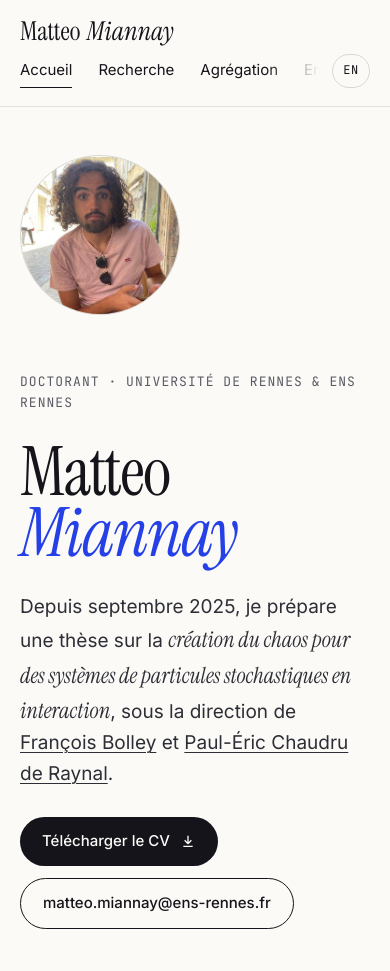
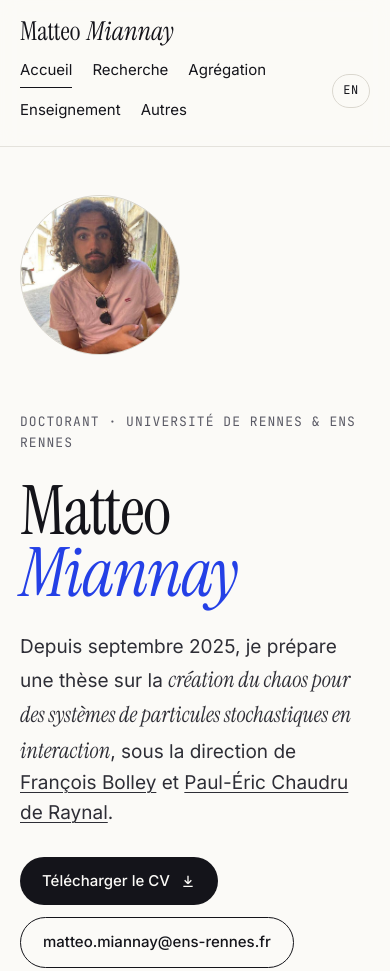
Before and after one commit to matteomiannay/matteomiannay.github.io, a plain HTML site: page index.html in a window 390 px wide. Shown: the top 971 px of the page. Drawn offline with Linux system fonts and the light colour scheme.

Commit message:
Menu sur téléphone : tous les liens visibles sur deux lignes
Sous 640 px, le menu défilait horizontalement et « Enseignement » et
« Autres » sortaient de l'écran. Il passe désormais à la ligne, sans
JavaScript ; le style des liens ne change pas.

Co-Authored-By: Claude Opus 5.5 <noreply@anthropic.com>
Claude-Session: https://claude.ai/code/session_012eysHCLm8pYTySUgSHj5mu

```diff
--- a/style.css
+++ b/style.css
@@ -238,14 +238,11 @@ a.dev-title:hover, .dev-title a:hover { text-decoration-color: var(--accent); }
 
 @media (max-width: 640px) { .site-header { position: static; } }
 
-/* Téléphone : menu sur une ligne, défilable horizontalement */
+/* Téléphone : menu sur deux lignes, tous les liens visibles */
 @media (max-width: 640px) {
-  .header-inner { flex-wrap: nowrap; flex-direction: column; align-items: stretch; gap: 10px; }
-  .nav { flex-wrap: nowrap; overflow-x: auto; scrollbar-width: none; -webkit-overflow-scrolling: touch; }
-  .nav::-webkit-scrollbar { display: none; }
-  .nav a { flex-shrink: 0; }
-  .nav { -webkit-mask-image: linear-gradient(to right, #000 82%, transparent); mask-image: linear-gradient(to right, #000 82%, transparent); }
-  .nav.at-end { -webkit-mask-image: none; mask-image: none; }
+  .header-inner { flex-direction: column; align-items: stretch; gap: 10px; }
+  .header-nav { align-items: flex-start; }
+  .nav { flex-wrap: wrap; gap: 6px 20px; }
 }
 
 /* ===================== v2 : langue, filtre, BibTeX, profils ===================== */
```
